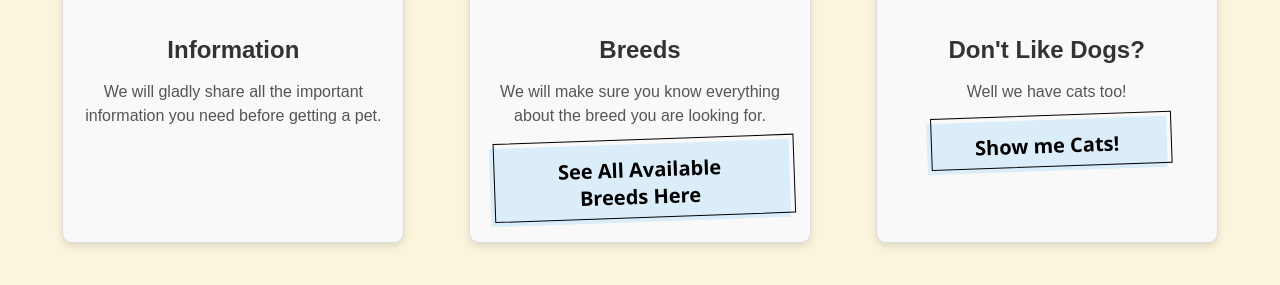
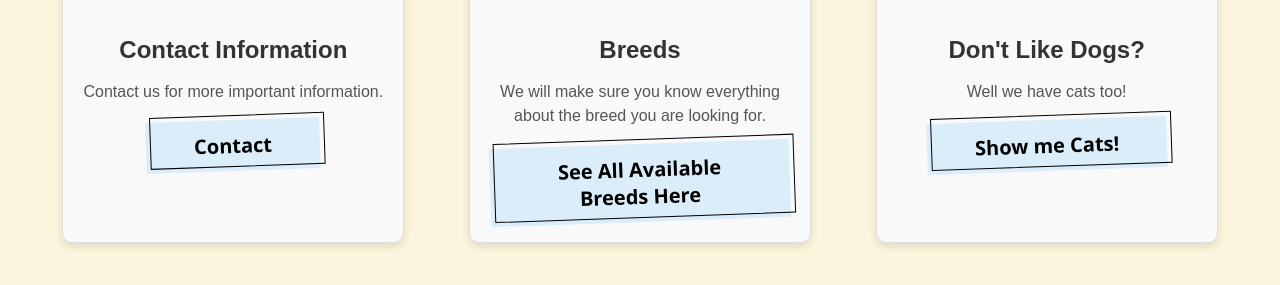
Before and after one commit to CTrice99/INST377_Group_Project, a plain HTML site: page About-Us.html in a window 1280 px wide. Shown: the part 403-688 px from the top of the page. Drawn offline with Linux system fonts and the light colour scheme.

Commit message:
add contact button

```diff
--- a/About-Us.html
+++ b/About-Us.html
@@ -29,8 +29,11 @@
     <div class="about-content">
         <div class="card">
             <img src="dog_image1.png" alt="Information">
-            <h3>Information</h3>
-            <p>We will gladly share all the important information you need before getting a pet.</p>
+            <h3>Contact Information</h3>
+            <p>Contact us for more important information.</p>
+            <a href="Contact.html" target="_blank">
+                <button class="learn-more-btn">Contact</button>
+            </a>
         </div>
         <div class="card">
             <img src="dog_image2.webp" alt="Breeds">
```
